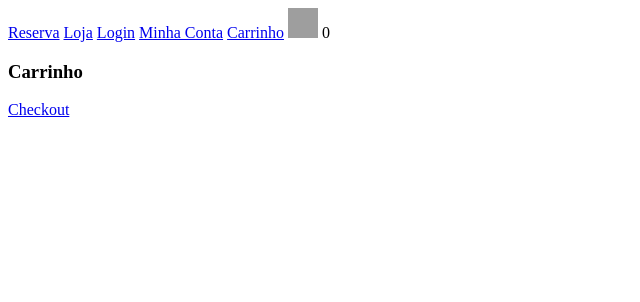
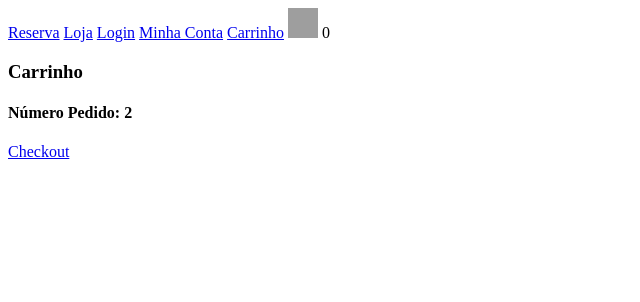
Before and after one commit to leobrda/E-commerce, a Django app: page /carrinho/ in a window 1280 px wide. Shown: the top 302 px of the page, without its empty margins (0-640 px from the left). Run offline with Django 5.2, Linux system fonts and the light colour scheme; a user stored in the database is signed in; tables that the repository leaves empty hold one stand-in row (values such as "Sample post"); some libraries are stand-ins or nearby versions; grey boxes are pictures that could not be loaded.

Commit message:
Itens dentro do carrinho

```diff
--- a/loja/novos_context.py
+++ b/loja/novos_context.py
@@ -7,7 +7,9 @@ def carrinho(request):
     if request.user.is_authenticated:
         cliente = request.user.cliente
     else:
-        print('não logado')
+        return {
+            'quantidade_produtos_carrinho': quantidade_produtos_carrinho,
+    }
 
     pedido, criado = Pedido.objects.get_or_create(cliente=cliente, finalizado=False)
 
--- a/loja/templates/carrinho.html
+++ b/loja/templates/carrinho.html
@@ -3,5 +3,14 @@
 
 {% block body%}
     <h3>Carrinho</h3>
+    <h4>Número Pedido: {{ pedido.id }}</h4>
+
+    {% for item in itens_pedido %}
+        <p>
+            <img src="{{ item.item_estoque.produto.imagem.url }}" width="50" height="70">
+            Produto: {{ item.item_estoque.produto.nome }}; Cor: {{ item.item_estoque.cor.nome }}; Tamanho: {{ item.item_estoque.tamanho }}; Quantidade: {{ item.quantidade }}
+        </p>
+    {% endfor %}
+
     <a href="{% url 'checkout' %}">Checkout</a>
 {% endblock %}
--- a/loja/templates/navbar.html
+++ b/loja/templates/navbar.html
@@ -5,6 +5,6 @@
      <a href="{% url 'login' %}">Login</a>
      <a href="{% url 'minha_conta' %}">Minha Conta</a>
      <a href="{% url 'carrinho' %}">Carrinho</a>
-     <img src="{% static 'images/carrinho.png' %}" width=30 height=30>
+     <img src="{% static 'images/carrinho.png' %}" width="30" height="30">
      {{ quantidade_produtos_carrinho }}
 </nav>
--- a/loja/views.py
+++ b/loja/views.py
@@ -77,7 +77,18 @@ def adicionar_carrinho(request, id_produto):
 
 
 def carrinho(request):
-    return render(request, 'carrinho.html')
+    if request.user.is_authenticated:
+        cliente = request.user.cliente
+
+    pedido, criado = Pedido.objects.get_or_create(cliente=cliente, finalizado=False)
+    itens_pedido = ItensPedido.objects.filter(pedido=pedido)
+
+    context = {
+        'itens_pedido': itens_pedido,
+        'pedido': pedido,
+    }
+
+    return render(request, 'carrinho.html', context)
 
 
 def checkout(request):
```
